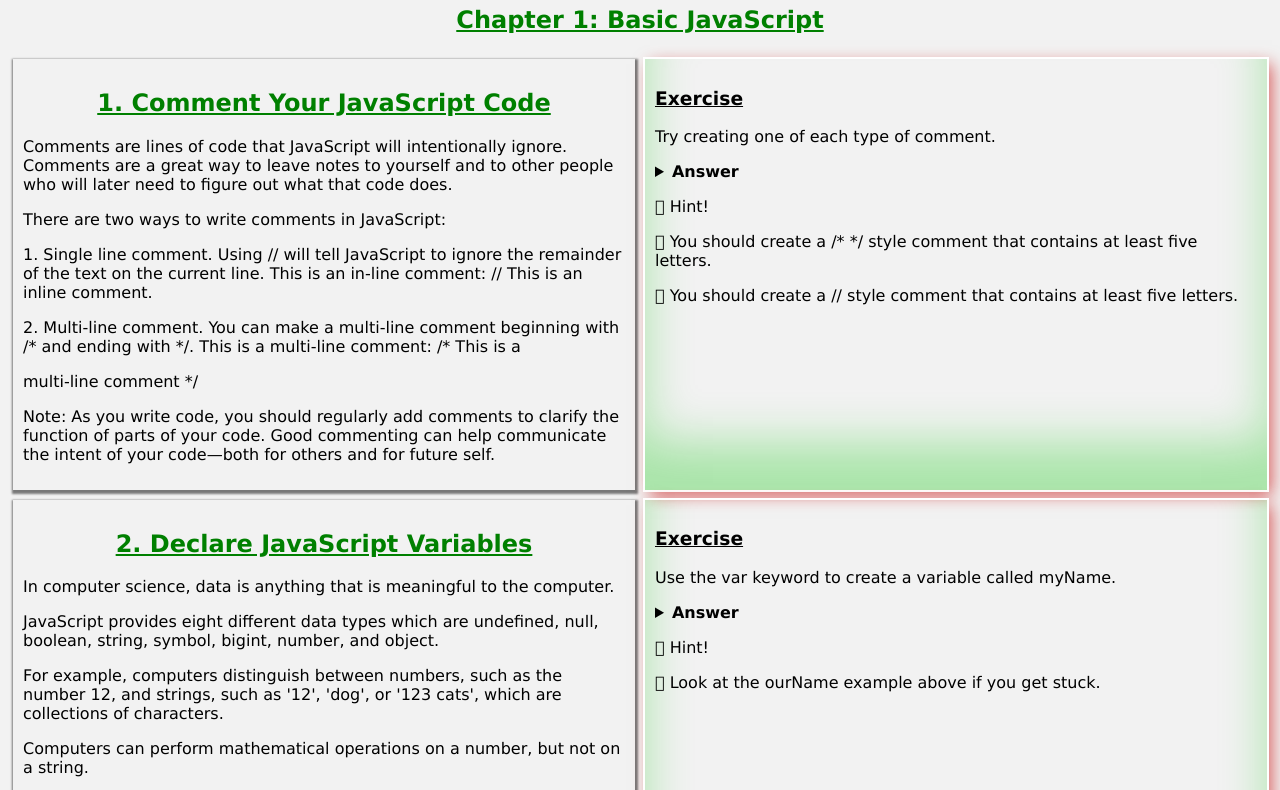
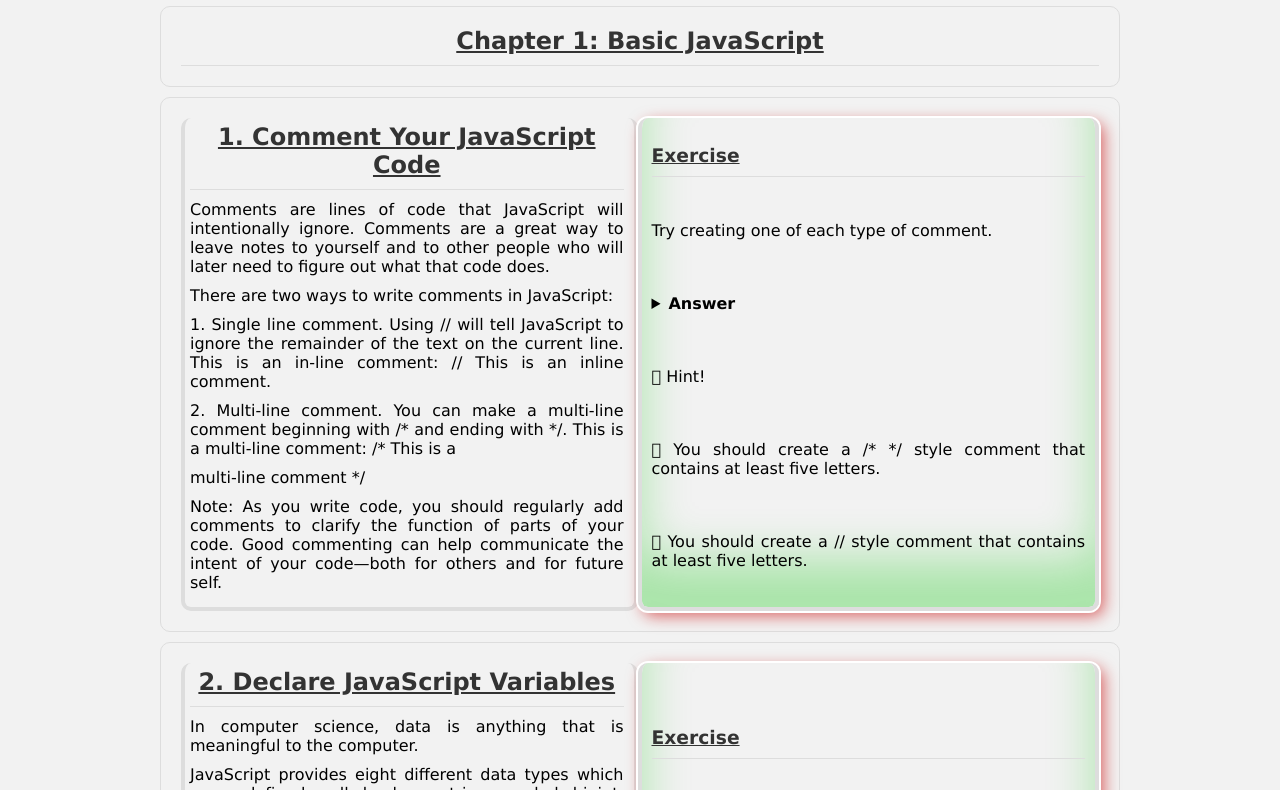
Before and after one commit to sabovoichita/free-code-camp, a website: page index.html in a window 1280 px wide. Shown: the part 75-865 px from the top of the page. Drawn offline with Linux system fonts and the light colour scheme.

Commit message:
more design styles

```diff
--- a/style.css
+++ b/style.css
@@ -1,12 +1,19 @@
-html {
+html,
+body {
   height: 100%;
   margin: 0;
   padding: 0;
+  display: flex;
+  flex-direction: column;
+  align-items: center;
+  background-color: #f2f2f2;
+  font-family: Verdana, Geneva, Tahoma, sans-serif;
 }
 
-body {
-  background-color: #f2f2f2;
-  font-family: Verdana, Geneva, Tahoma, sans-serif;
+#container {
+  width: 80%;
+  max-width: 1200px;
+  margin: 0 auto;
 }
 
 h2 {
@@ -18,24 +25,70 @@ h2 {
 #title {
   color: red;
   text-align: center;
+  margin: 20px 0;
+}
+
+.lesson,
+.chapter {
+  display: flex;
+  flex-direction: row;
+  border: 1px solid #ddd;
+  border-radius: 10px;
+  padding: 20px;
+  margin: 10px 0;
+  width: 100%;
+  box-sizing: border-box;
+  display: flex;
+  flex-direction: column;
+}
+
+.chapter h2,
+.lesson h2,
+.lesson h3 {
+  margin: 0;
+  padding-bottom: 10px;
+  border-bottom: 1px solid #ddd;
 }
 
 .lesson {
   display: flex;
   flex-direction: row;
+  justify-content: space-between;
 }
 
-.left {
-  flex: 1;
-  box-shadow: 1px 2px 2px 2px rgb(0 0 0 / 50%);
-  padding: 10px;
-  margin: 5px;
+.lesson .right,
+.lesson .left {
+  width: 48%;
+  text-align: justify;
+  padding: 5px;
+  border-radius: 10px;
+  padding-right: 10px;
+  border-bottom: 4px solid #ddd;
+  border-left: 4px solid #ddd;
+  border-right: 4px solid #ddd;
 }
 
-.right {
-  flex: 1;
+.lesson .right {
+  display: flex;
+  flex-direction: column;
+  justify-content: space-around;
+  padding: 10px;
+  border-radius: ;
   box-shadow: inset 0 -3em 3em rgb(0 200 0 / 30%), 0 0 0 2px white,
     0.3em 0.3em 1em rgb(200 0 0 / 60%);
-  padding: 10px;
-  margin: 5px;
 }
+
+.lesson p,
+.lesson details {
+  margin: 10px 0;
+}
+
+.lesson textarea {
+  width: 100%;
+  box-sizing: border-box;
+}
+h1,
+h2,
+h3 {
+  color: #333;
+}
```
